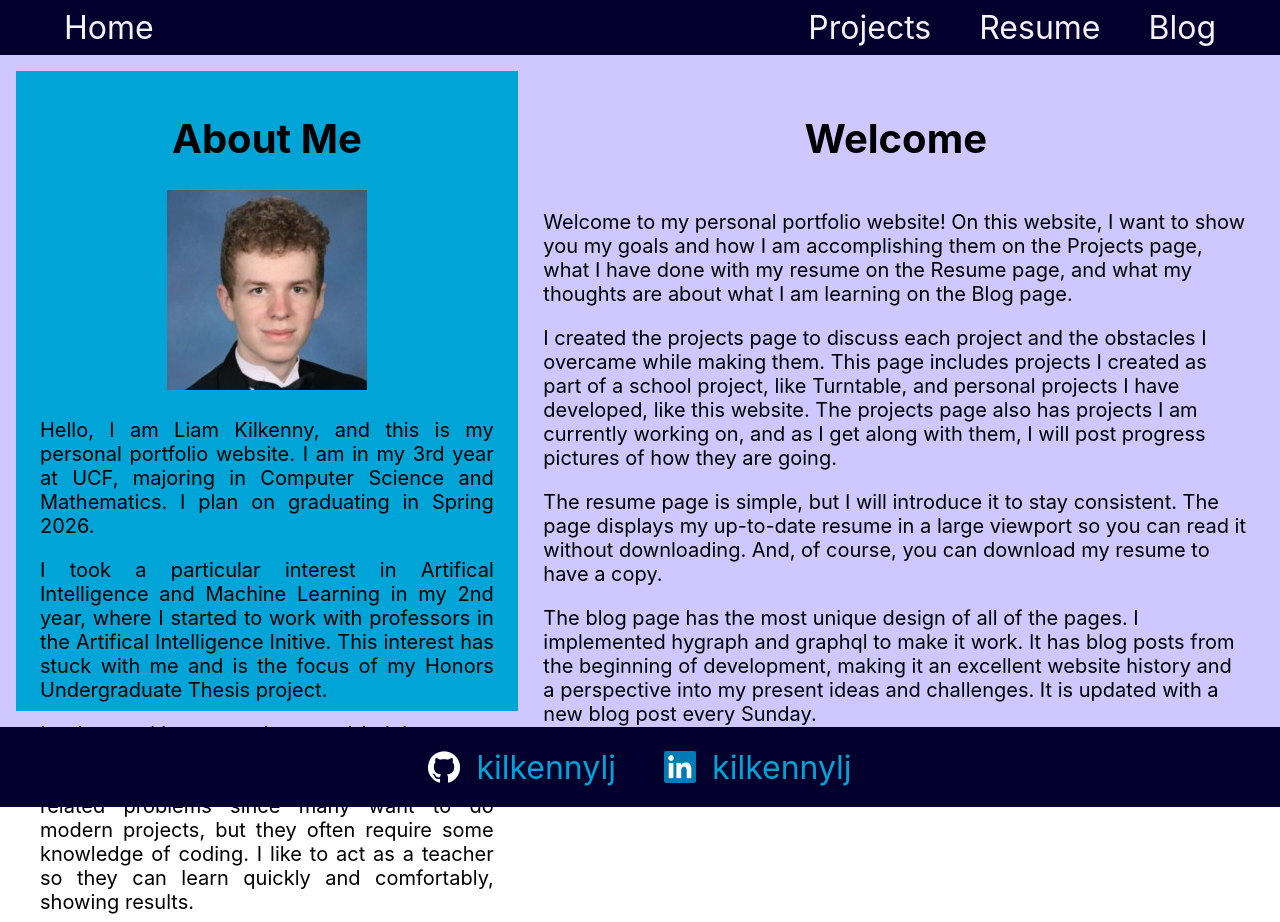
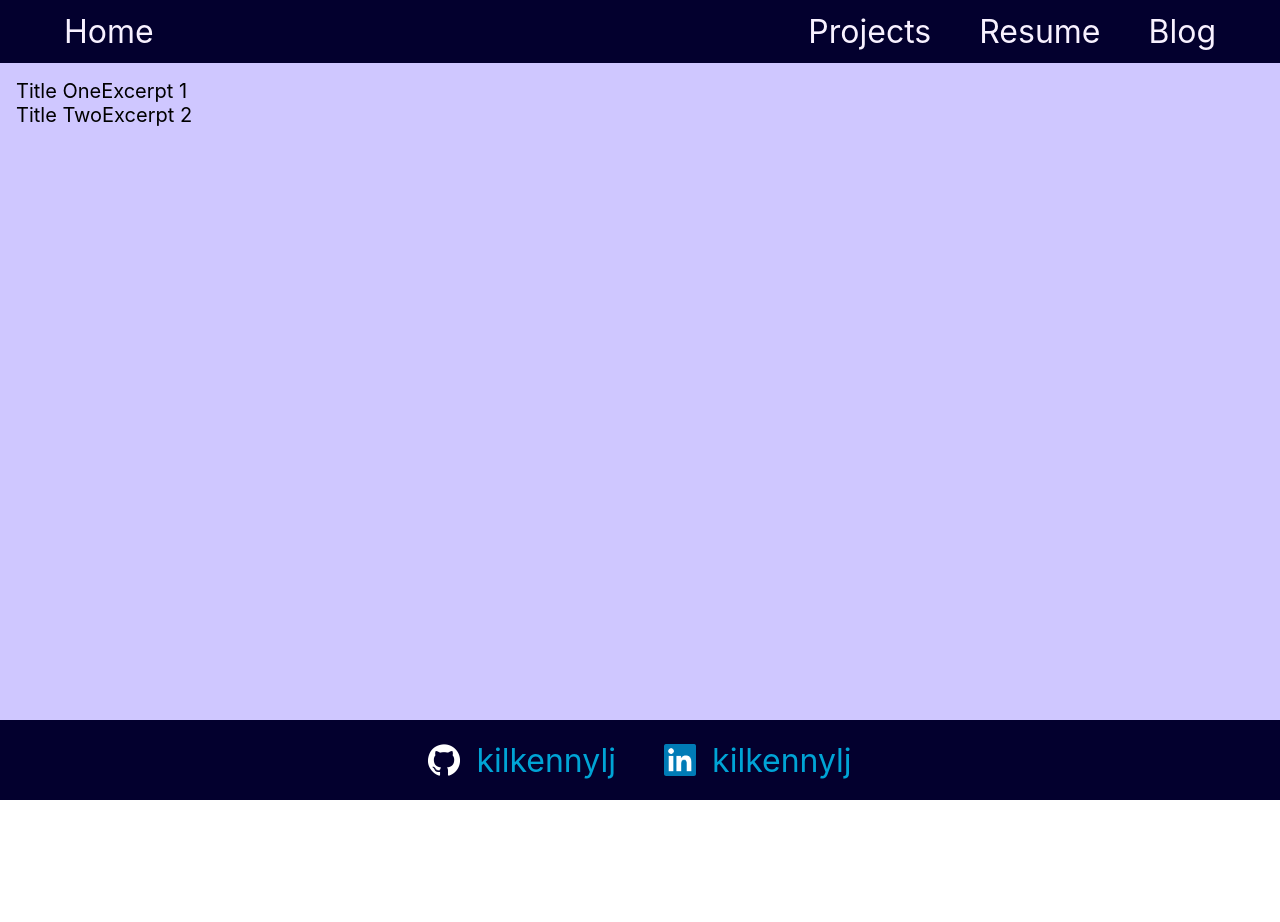
Before and after one commit to kilkennylj/kilkennylj.github.io, a React (Create React App) app: page /blog in a window 1280 px wide. Shown: the top 922 px of the page. After the commit the page ends 800 px from the top, so only its background shows below. Built offline with nearby package versions, Linux system fonts and the light colour scheme.

Commit message:
Very basic blog layout

```diff
--- a/src/App.js
+++ b/src/App.js
@@ -3,6 +3,7 @@ import './App.css';
 import HomePage from './pages/HomePage';
 import NavBar from './components/NavBar';
 import Footer from './components/Footer';
+import BlogPage from './pages/BlogPage';
 
 import './styles/App.css';
 
@@ -10,7 +11,7 @@ function App() {
   return (
     <div className="siteHolder">
         <NavBar />
-        <HomePage />
+        <BlogPage />
         <Footer />
     </div>
   );
--- a/src/components/Blog.jsx
+++ b/src/components/Blog.jsx
@@ -1,6 +1,12 @@
 import React from 'react';
 
 import '../styles/BlogPage.css';
+import { PostCard, PostWidget } from '../components/';
+
+const posts = [
+    { title: "Title One", excerpt: "Excerpt 1" },
+    { title: "Title Two", excerpt: "Excerpt 2" }
+]
 
 // All of the blog stuff is unfinished. Just wanted to add the files so I can easily remember the thought process.
 // https://www.youtube.com/watch?v=HYv55DhgTuA helps but it does use NextJS and tailwindcss.
@@ -9,7 +15,7 @@ function Blog()
 {
     return(
         <div className="blog">
-
+            { posts.map((post) => <PostCard post={post} key={post.title} />) }
         </div>
     );
 };
--- /dev/null
+++ b/src/components/PostCard.jsx
@@ -0,0 +1,15 @@
+import React from 'react';
+
+import '../styles/BlogPage.css';
+
+const PostCard = ({ post }) =>
+{
+    return(
+        <div>
+            {post.title}
+            {post.excerpt}
+        </div>
+    );
+}
+
+export default PostCard;
--- /dev/null
+++ b/src/components/PostWidget.jsx
@@ -0,0 +1,14 @@
+import React from 'react';
+
+import '../styles/BlogPage.css';
+
+function PostWidget ()
+{
+    return(
+        <div>
+
+        </div>
+    );
+}
+
+export default PostWidget;
--- /dev/null
+++ b/src/components/index.jsx
@@ -0,0 +1,2 @@
+export { default as PostCard } from './PostCard';
+export { default as PostWidget } from './PostWidget';
--- a/src/pages/BlogPage.jsx
+++ b/src/pages/BlogPage.jsx
@@ -1,6 +1,7 @@
 import React from 'react';
 
 import '../styles/BlogPage.css';
+import Blog from '../components/Blog';
 
 const BlogPage = () =>
 {
```
Also changed, not shown: services/index.js (added, +11 -0 lines), src/styles/BlogPage.css (line endings or trailing spaces).
